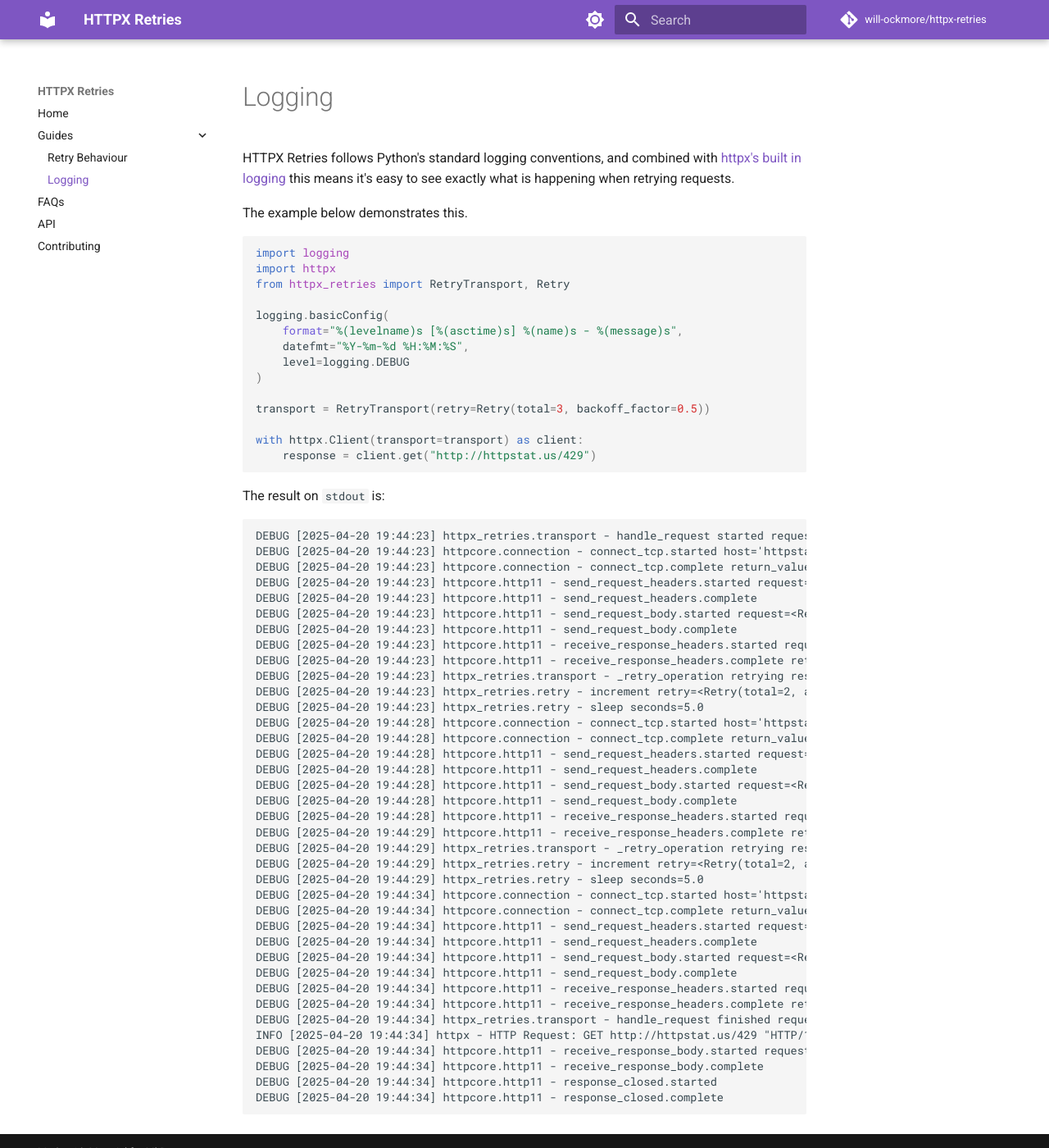
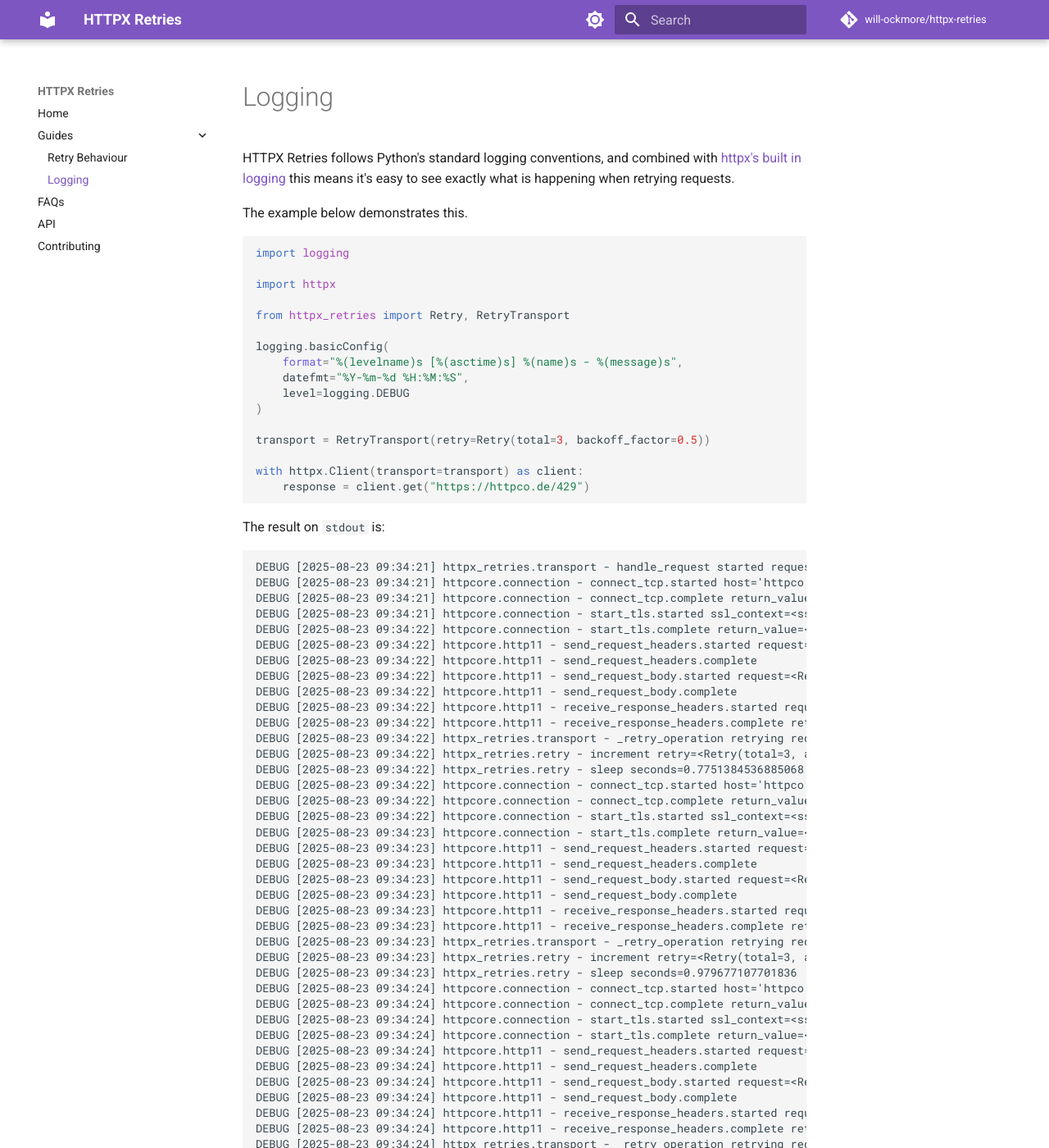
Before and after one commit to will-ockmore/httpx-retries, an MkDocs documentation site: the page built from docs/logging.md, in a window 1280 px wide and 1400 px high. Shown: the whole window at 82% size. Built offline with MkDocs 1.6.1 and Material for MkDocs 9.7.7, drawn with Linux system fonts in a browser that asks for light colours; comment, search, counter and statistics services are not loaded; some of the changed text lies outside the part shown.

Commit message:
update documentation (#31)

````diff
--- a/docs/logging.md
+++ b/docs/logging.md
@@ -7,10 +7,11 @@
 The example below demonstrates this.
 
 ```python
+import logging
 
-import logging
 import httpx
-from httpx_retries import RetryTransport, Retry
+
+from httpx_retries import Retry, RetryTransport
 
 logging.basicConfig(
     format="%(levelname)s [%(asctime)s] %(name)s - %(message)s",
@@ -21,47 +22,66 @@
 transport = RetryTransport(retry=Retry(total=3, backoff_factor=0.5))
 
 with httpx.Client(transport=transport) as client:
-    response = client.get("http://httpstat.us/429")
+    response = client.get("https://httpco.de/429")
 ```
 
 The result on `stdout` is:
 
 ```
-DEBUG [2025-04-20 19:44:23] httpx_retries.transport - handle_request started request=<Request('GET', 'http://httpstat.us/429')>
-DEBUG [2025-04-20 19:44:23] httpcore.connection - connect_tcp.started host='httpstat.us' port=80 local_address=None timeout=5.0 socket_options=None
-DEBUG [2025-04-20 19:44:23] httpcore.connection - connect_tcp.complete return_value=<httpcore._backends.sync.SyncStream object at 0x10426f9d0>
-DEBUG [2025-04-20 19:44:23] httpcore.http11 - send_request_headers.started request=<Request [b'GET']>
-DEBUG [2025-04-20 19:44:23] httpcore.http11 - send_request_headers.complete
-DEBUG [2025-04-20 19:44:23] httpcore.http11 - send_request_body.started request=<Request [b'GET']>
-DEBUG [2025-04-20 19:44:23] httpcore.http11 - send_request_body.complete
-DEBUG [2025-04-20 19:44:23] httpcore.http11 - receive_response_headers.started request=<Request [b'GET']>
-DEBUG [2025-04-20 19:44:23] httpcore.http11 - receive_response_headers.complete return_value=(b'HTTP/1.1', 429, b'Too Many Requests', [(b'Content-Length', b'21'), (b'Content-Type', b'text/plain'), (b'Date', b'Sun, 20 Apr 2025 18:44:22 GMT'), (b'Server', b'Kestrel'), (b'Retry-After', b'5'), (b'Set-Cookie', b'ARRAffinity=1c4ce6b282a4edef63e94171500d99e8b18888422937ab7168b9007141be8730;Path=/;HttpOnly;Domain=httpstat.us'), (b'Request-Context', b'appId=cid-v1:3548b0f5-7f75-492f-82bb-b6eb0e864e53')])
-DEBUG [2025-04-20 19:44:23] httpx_retries.transport - _retry_operation retrying response=<Response [429 Too Many Requests]> retry=<Retry(total=2, attempts_made=0)>
-DEBUG [2025-04-20 19:44:23] httpx_retries.retry - increment retry=<Retry(total=2, attempts_made=0)> new_attempts_made=1
-DEBUG [2025-04-20 19:44:23] httpx_retries.retry - sleep seconds=5.0
-DEBUG [2025-04-20 19:44:28] httpcore.connection - connect_tcp.started host='httpstat.us' port=80 local_address=None timeout=5.0 socket_options=None
-DEBUG [2025-04-20 19:44:28] httpcore.connection - connect_tcp.complete return_value=<httpcore._backends.sync.SyncStream object at 0x104287df0>
-DEBUG [2025-04-20 19:44:28] httpcore.http11 - send_request_headers.started request=<Request [b'GET']>
-DEBUG [2025-04-20 19:44:28] httpcore.http11 - send_request_headers.complete
-DEBUG [2025-04-20 19:44:28] httpcore.http11 - send_request_body.started request=<Request [b'GET']>
-DEBUG [2025-04-20 19:44:28] httpcore.http11 - send_request_body.complete
-DEBUG [2025-04-20 19:44:28] httpcore.http11 - receive_response_headers.started request=<Request [b'GET']>
-DEBUG [2025-04-20 19:44:29] httpcore.http11 - receive_response_headers.complete return_value=(b'HTTP/1.1', 429, b'Too Many Requests', [(b'Content-Length', b'21'), (b'Content-Type', b'text/plain'), (b'Date', b'Sun, 20 Apr 2025 18:44:28 GMT'), (b'Server', b'Kestrel'), (b'Retry-After', b'5'), (b'Set-Cookie', b'ARRAffinity=1c4ce6b282a4edef63e94171500d99e8b18888422937ab7168b9007141be8730;Path=/;HttpOnly;Domain=httpstat.us'), (b'Request-Context', b'appId=cid-v1:3548b0f5-7f75-492f-82bb-b6eb0e864e53')])
-DEBUG [2025-04-20 19:44:29] httpx_retries.transport - _retry_operation retrying response=<Response [429 Too Many Requests]> retry=<Retry(total=2, attempts_made=1)>
-DEBUG [2025-04-20 19:44:29] httpx_retries.retry - increment retry=<Retry(total=2, attempts_made=1)> new_attempts_made=2
-DEBUG [2025-04-20 19:44:29] httpx_retries.retry - sleep seconds=5.0
-DEBUG [2025-04-20 19:44:34] httpcore.connection - connect_tcp.started host='httpstat.us' port=80 local_address=None timeout=5.0 socket_options=None
-DEBUG [2025-04-20 19:44:34] httpcore.connection - connect_tcp.complete return_value=<httpcore._backends.sync.SyncStream object at 0x104287a60>
-DEBUG [2025-04-20 19:44:34] httpcore.http11 - send_request_headers.started request=<Request [b'GET']>
-DEBUG [2025-04-20 19:44:34] httpcore.http11 - send_request_headers.complete
-DEBUG [2025-04-20 19:44:34] httpcore.http11 - send_request_body.started request=<Request [b'GET']>
-DEBUG [2025-04-20 19:44:34] httpcore.http11 - send_request_body.complete
-DEBUG [2025-04-20 19:44:34] httpcore.http11 - receive_response_headers.started request=<Request [b'GET']>
-DEBUG [2025-04-20 19:44:34] httpcore.http11 - receive_response_headers.complete return_value=(b'HTTP/1.1', 429, b'Too Many Requests', [(b'Content-Length', b'21'), (b'Content-Type', b'text/plain'), (b'Date', b'Sun, 20 Apr 2025 18:44:33 GMT'), (b'Server', b'Kestrel'), (b'Retry-After', b'5'), (b'Set-Cookie', b'ARRAffinity=1c4ce6b282a4edef63e94171500d99e8b18888422937ab7168b9007141be8730;Path=/;HttpOnly;Domain=httpstat.us'), (b'Request-Context', b'appId=cid-v1:3548b0f5-7f75-492f-82bb-b6eb0e864e53')])
-DEBUG [2025-04-20 19:44:34] httpx_retries.transport - handle_request finished request=<Request('GET', 'http://httpstat.us/429')> response=<Response [429 Too Many Requests]>
-INFO [2025-04-20 19:44:34] httpx - HTTP Request: GET http://httpstat.us/429 "HTTP/1.1 429 Too Many Requests"
-DEBUG [2025-04-20 19:44:34] httpcore.http11 - receive_response_body.started request=<Request [b'GET']>
-DEBUG [2025-04-20 19:44:34] httpcore.http11 - receive_response_body.complete
-DEBUG [2025-04-20 19:44:34] httpcore.http11 - response_closed.started
-DEBUG [2025-04-20 19:44:34] httpcore.http11 - response_closed.complete
+DEBUG [2025-08-23 09:34:21] httpx_retries.transport - handle_request started request=<Request('GET', 'https://httpco.de/429')>
+DEBUG [2025-08-23 09:34:21] httpcore.connection - connect_tcp.started host='httpco.de' port=443 local_address=None timeout=5.0 socket_options=None
+DEBUG [2025-08-23 09:34:21] httpcore.connection - connect_tcp.complete return_value=<httpcore._backends.sync.SyncStream object at 0x1070af9a0>
+DEBUG [2025-08-23 09:34:21] httpcore.connection - start_tls.started ssl_context=<ssl.SSLContext object at 0x1070a0510> server_hostname='httpco.de' timeout=5.0
+DEBUG [2025-08-23 09:34:22] httpcore.connection - start_tls.complete return_value=<httpcore._backends.sync.SyncStream object at 0x1070af970>
+DEBUG [2025-08-23 09:34:22] httpcore.http11 - send_request_headers.started request=<Request [b'GET']>
+DEBUG [2025-08-23 09:34:22] httpcore.http11 - send_request_headers.complete
+DEBUG [2025-08-23 09:34:22] httpcore.http11 - send_request_body.started request=<Request [b'GET']>
+DEBUG [2025-08-23 09:34:22] httpcore.http11 - send_request_body.complete
+DEBUG [2025-08-23 09:34:22] httpcore.http11 - receive_response_headers.started request=<Request [b'GET']>
+DEBUG [2025-08-23 09:34:22] httpcore.http11 - receive_response_headers.complete return_value=(b'HTTP/1.1', 429, b'Too Many Requests', [(b'Date', b'Sat, 23 Aug 2025 08:34:22 GMT'), (b'Content-Type', b'text/plain; charset=utf-8'), (b'Content-Length', b'17'), (b'Connection', b'keep-alive')])
+DEBUG [2025-08-23 09:34:22] httpx_retries.transport - _retry_operation retrying request=<Request('GET', 'https://httpco.de/429')> response=<Response [429 Too Many Requests]> retry=<Retry(total=3, attempts_made=0)>
+DEBUG [2025-08-23 09:34:22] httpx_retries.retry - increment retry=<Retry(total=3, attempts_made=0)> new_attempts_made=1
+DEBUG [2025-08-23 09:34:22] httpx_retries.retry - sleep seconds=0.7751384536885068
+DEBUG [2025-08-23 09:34:22] httpcore.connection - connect_tcp.started host='httpco.de' port=443 local_address=None timeout=5.0 socket_options=None
+DEBUG [2025-08-23 09:34:22] httpcore.connection - connect_tcp.complete return_value=<httpcore._backends.sync.SyncStream object at 0x1070c7c40>
+DEBUG [2025-08-23 09:34:22] httpcore.connection - start_tls.started ssl_context=<ssl.SSLContext object at 0x1070a0510> server_hostname='httpco.de' timeout=5.0
+DEBUG [2025-08-23 09:34:23] httpcore.connection - start_tls.complete return_value=<httpcore._backends.sync.SyncStream object at 0x1070c7c10>
+DEBUG [2025-08-23 09:34:23] httpcore.http11 - send_request_headers.started request=<Request [b'GET']>
+DEBUG [2025-08-23 09:34:23] httpcore.http11 - send_request_headers.complete
+DEBUG [2025-08-23 09:34:23] httpcore.http11 - send_request_body.started request=<Request [b'GET']>
+DEBUG [2025-08-23 09:34:23] httpcore.http11 - send_request_body.complete
+DEBUG [2025-08-23 09:34:23] httpcore.http11 - receive_response_headers.started request=<Request [b'GET']>
+DEBUG [2025-08-23 09:34:23] httpcore.http11 - receive_response_headers.complete return_value=(b'HTTP/1.1', 429, b'Too Many Requests', [(b'Date', b'Sat, 23 Aug 2025 08:34:23 GMT'), (b'Content-Type', b'text/plain; charset=utf-8'), (b'Content-Length', b'17'), (b'Connection', b'keep-alive')])
+DEBUG [2025-08-23 09:34:23] httpx_retries.transport - _retry_operation retrying request=<Request('GET', 'https://httpco.de/429')> response=<Response [429 Too Many Requests]> retry=<Retry(total=3, attempts_made=1)>
+DEBUG [2025-08-23 09:34:23] httpx_retries.retry - increment retry=<Retry(total=3, attempts_made=1)> new_attempts_made=2
+DEBUG [2025-08-23 09:34:23] httpx_retries.retry - sleep seconds=0.979677107701836
+DEBUG [2025-08-23 09:34:24] httpcore.connection - connect_tcp.started host='httpco.de' port=443 local_address=None timeout=5.0 socket_options=None
+DEBUG [2025-08-23 09:34:24] httpcore.connection - connect_tcp.complete return_value=<httpcore._backends.sync.SyncStream object at 0x1070e54c0>
+DEBUG [2025-08-23 09:34:24] httpcore.connection - start_tls.started ssl_context=<ssl.SSLContext object at 0x1070a0510> server_hostname='httpco.de' timeout=5.0
+DEBUG [2025-08-23 09:34:24] httpcore.connection - start_tls.complete return_value=<httpcore._backends.sync.SyncStream object at 0x1070c7940>
+DEBUG [2025-08-23 09:34:24] httpcore.http11 - send_request_headers.started request=<Request [b'GET']>
+DEBUG [2025-08-23 09:34:24] httpcore.http11 - send_request_headers.complete
+DEBUG [2025-08-23 09:34:24] httpcore.http11 - send_request_body.started request=<Request [b'GET']>
+DEBUG [2025-08-23 09:34:24] httpcore.http11 - send_request_body.complete
+DEBUG [2025-08-23 09:34:24] httpcore.http11 - receive_response_headers.started request=<Request [b'GET']>
+DEBUG [2025-08-23 09:34:24] httpcore.http11 - receive_response_headers.complete return_value=(b'HTTP/1.1', 429, b'Too Many Requests', [(b'Date', b'Sat, 23 Aug 2025 08:34:24 GMT'), (b'Content-Type', b'text/plain; charset=utf-8'), (b'Content-Length', b'17'), (b'Connection', b'keep-alive')])
+DEBUG [2025-08-23 09:34:24] httpx_retries.transport - _retry_operation retrying request=<Request('GET', 'https://httpco.de/429')> response=<Response [429 Too Many Requests]> retry=<Retry(total=3, attempts_made=2)>
+DEBUG [2025-08-23 09:34:24] httpx_retries.retry - increment retry=<Retry(total=3, attempts_made=2)> new_attempts_made=3
+DEBUG [2025-08-23 09:34:24] httpx_retries.retry - sleep seconds=2.250136320382409
+DEBUG [2025-08-23 09:34:26] httpcore.connection - connect_tcp.started host='httpco.de' port=443 local_address=None timeout=5.0 socket_options=None
+DEBUG [2025-08-23 09:34:26] httpcore.connection - connect_tcp.complete return_value=<httpcore._backends.sync.SyncStream object at 0x1070e51c0>
+DEBUG [2025-08-23 09:34:26] httpcore.connection - start_tls.started ssl_context=<ssl.SSLContext object at 0x1070a0510> server_hostname='httpco.de' timeout=5.0
+DEBUG [2025-08-23 09:34:27] httpcore.connection - start_tls.complete return_value=<httpcore._backends.sync.SyncStream object at 0x1070e5430>
+DEBUG [2025-08-23 09:34:27] httpcore.http11 - send_request_headers.started request=<Request [b'GET']>
+DEBUG [2025-08-23 09:34:27] httpcore.http11 - send_request_headers.complete
+DEBUG [2025-08-23 09:34:27] httpcore.http11 - send_request_body.started request=<Request [b'GET']>
+DEBUG [2025-08-23 09:34:27] httpcore.http11 - send_request_body.complete
+DEBUG [2025-08-23 09:34:27] httpcore.http11 - receive_response_headers.started request=<Request [b'GET']>
+DEBUG [2025-08-23 09:34:27] httpcore.http11 - receive_response_headers.complete return_value=(b'HTTP/1.1', 429, b'Too Many Requests', [(b'Date', b'Sat, 23 Aug 2025 08:34:27 GMT'), (b'Content-Type', b'text/plain; charset=utf-8'), (b'Content-Length', b'17'), (b'Connection', b'keep-alive')])
+DEBUG [2025-08-23 09:34:27] httpx_retries.transport - handle_request finished request=<Request('GET', 'https://httpco.de/429')> response=<Response [429 Too Many Requests]>
+INFO [2025-08-23 09:34:27] httpx - HTTP Request: GET https://httpco.de/429 "HTTP/1.1 429 Too Many Requests"
+DEBUG [2025-08-23 09:34:27] httpcore.http11 - receive_response_body.started request=<Request [b'GET']>
+DEBUG [2025-08-23 09:34:27] httpcore.http11 - receive_response_body.complete
+DEBUG [2025-08-23 09:34:27] httpcore.http11 - response_closed.started
+DEBUG [2025-08-23 09:34:27] httpcore.http11 - response_closed.complete
 ```
````
